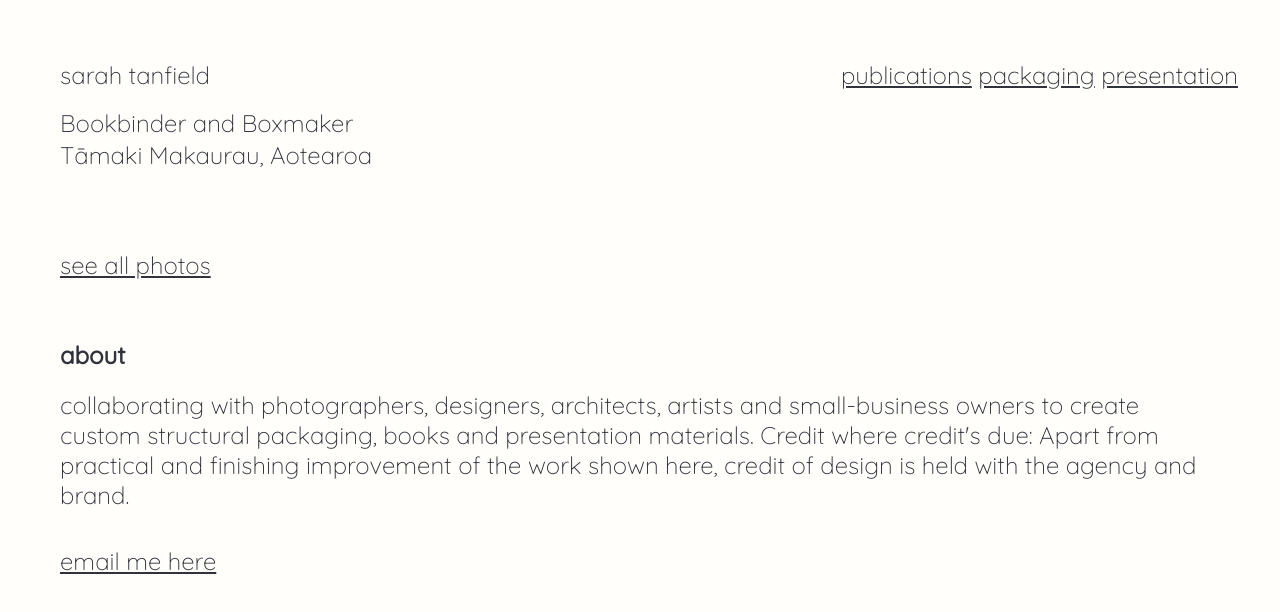
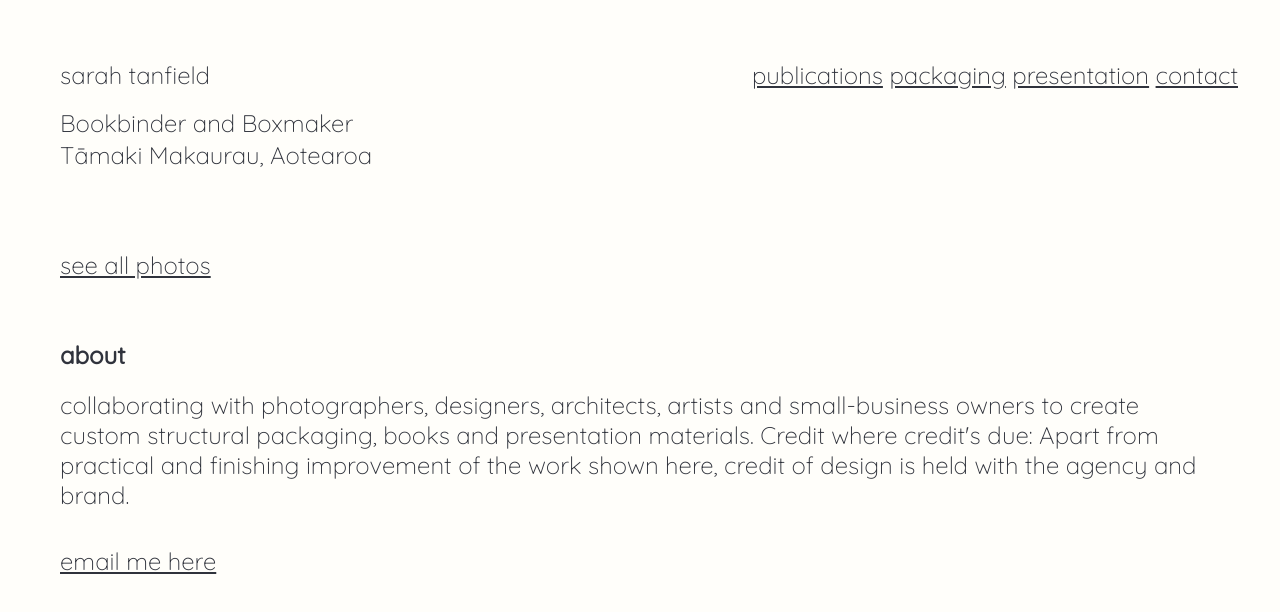
Before and after one commit to sarahtanfield/sarah, a plain HTML site: page index.html in a window 1280 px wide. Drawn offline with Linux system fonts and the light colour scheme; a script that the page names is missing; a web font is replaced by a local one.

Commit message:
Add contact link.

```diff
--- a/index.html
+++ b/index.html
@@ -73,6 +73,7 @@
                     <span class="navRight" id="navPublication"><a href="#publication">publications</a></span>
                     <span class="navRight" id="navPackaging"><a href="#packaging">packaging</a></span>
                     <span class="nnavRight" id="navPresentation"><a href="#presentation">presentation</a></span>
+                    <span class="nnavRight" id="navPresentation"><a href="#contact">contact</a></span>
                 </nav>
             </menu>
 
@@ -96,7 +97,7 @@
 
 
             <span class="about-long marginBottomLarge">
-                <p><a href="mailto:hello@sarahtanfield.nz">email me here</a></p>
+                <p><a id="contact" href="mailto:hello@sarahtanfield.nz">email me here</a></p>
             </span>
         </main>
 
--- a/style.css
+++ b/style.css
@@ -63,7 +63,7 @@ nav {
   margin-right: var(--size-columnPaddingMedium);
   font-weight: 600;
 }
-@media only screen and (max-width: 768px) {
+@media only screen and (max-width: 800px) {
   nav {
     margin-top: var(--size-columnPaddingMedium);
     float: left;
```
